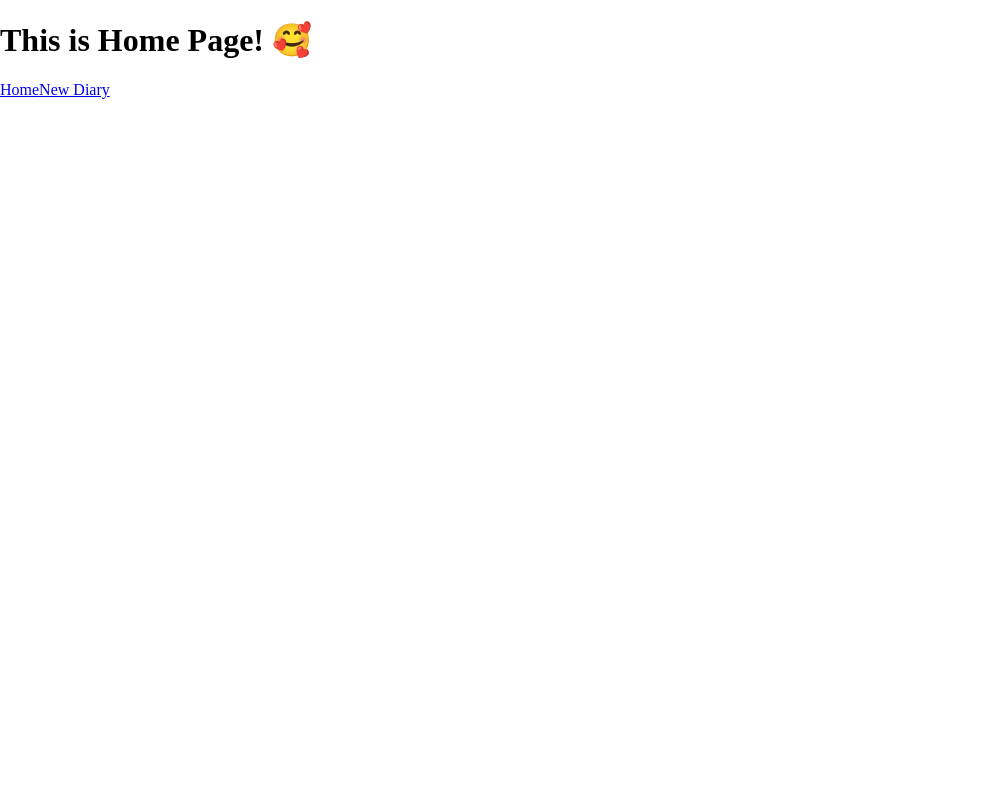
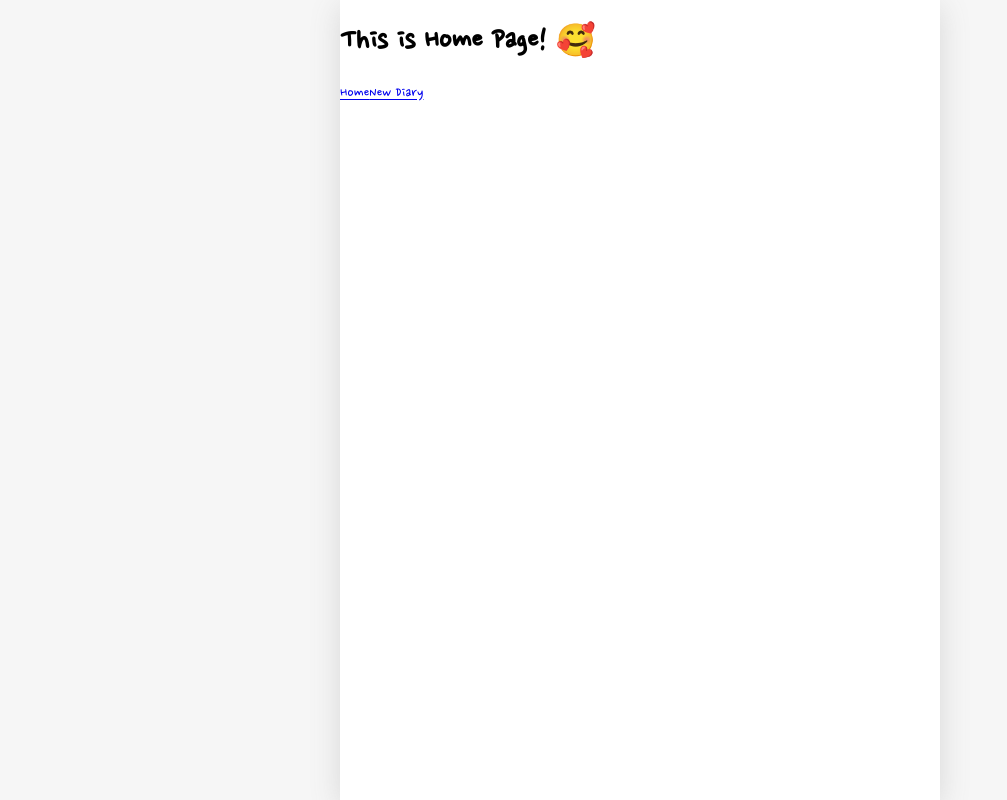
Before and after one commit to kelly6bf/memoria, a React (Create React App) app in the folder memoria-web/: page / in a window 1280 px wide. Shown: the whole page, without its empty margins (0-1007 px from the left). Built offline with nearby package versions, Linux system fonts and the light colour scheme; a web font is replaced by a local one.

Commit message:
style: #3 공통 스타일링 적용

```diff
--- a/memoria-web/src/App.css
+++ b/memoria-web/src/App.css
@@ -0,0 +1,4 @@
+.App {
+  padding-left: 20px ;
+  padding-right: 20px ;
+}
--- a/memoria-web/src/index.css
+++ b/memoria-web/src/index.css
@@ -1,5 +1,25 @@
 @import url('https://fonts.googleapis.com/css2?family=Nanum+Pen+Script&family=Yeon+Sung&display=swap');
 
+html,
 body {
   margin: 0;
+  width: 100%;
+  background-color: #f6f6f6;
+  display: flex;
+  justify-content: center;
+  font-family: 'Nanum Pen Script', cursive;
 }
+
+body {
+  height: 100%;
+}
+
+#root {
+  margin: 0 auto;
+  max-width: 600px;
+  width: 100%;
+  min-height: 100vh;
+  height: 100%;
+  background-color: white;
+  box-shadow: rgba(100, 100, 100, 0.2) 0 7px 29px 0;
+}
```
